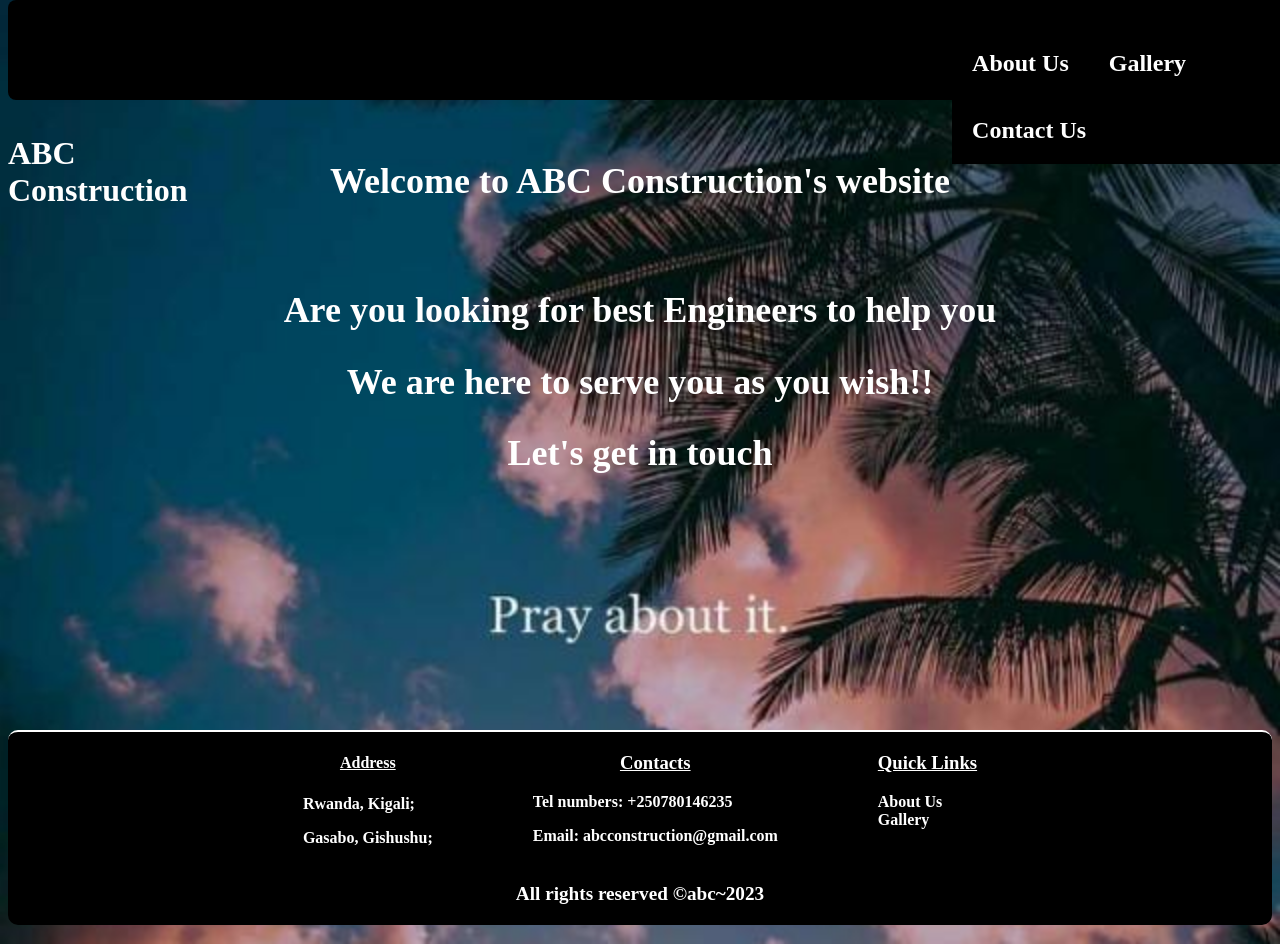
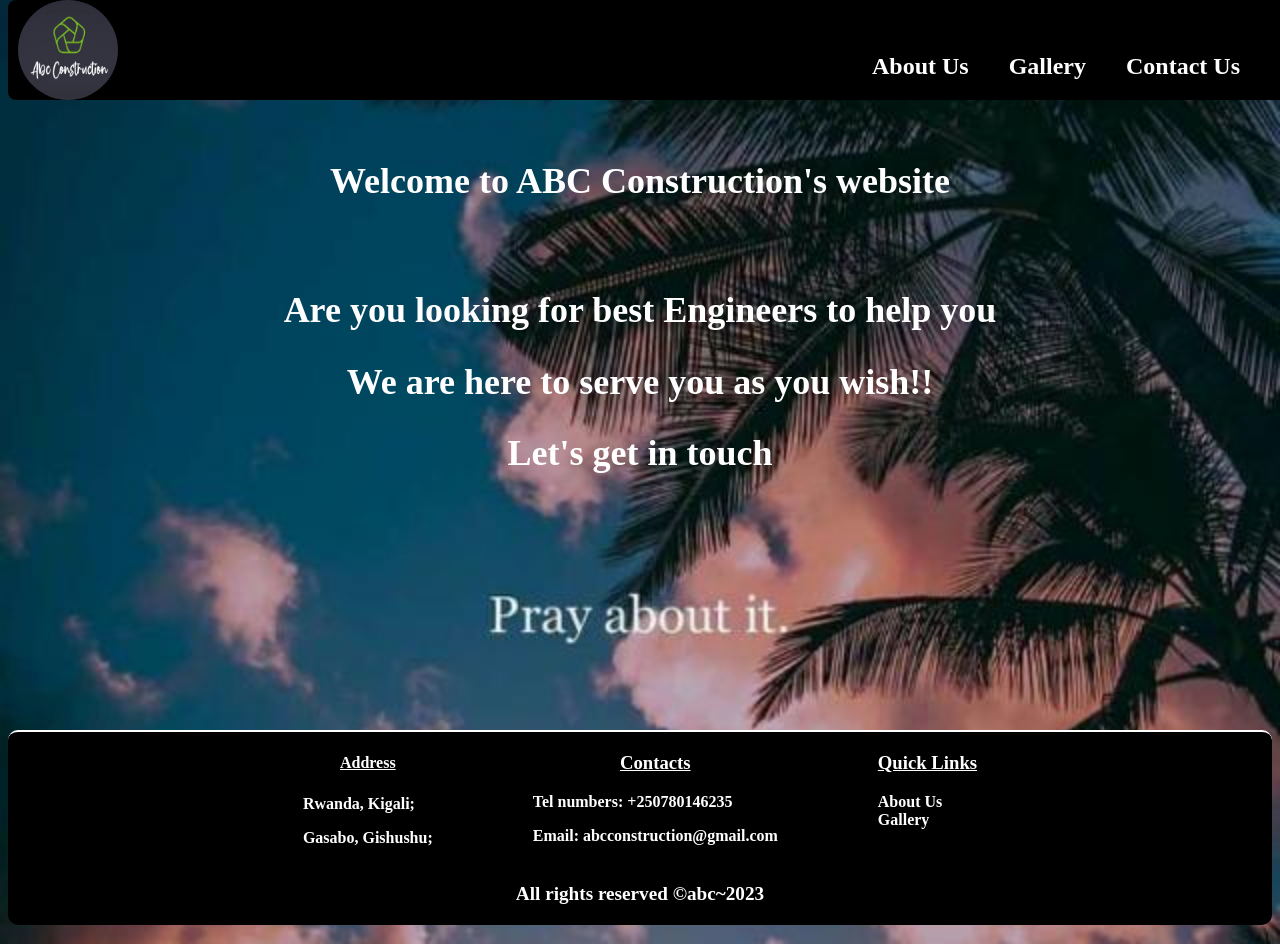
Before and after one commit to Ishimwe7/SimpleWebsiteForAbcConstruction, a plain HTML site: page index.html in a window 1280 px wide. Drawn offline with Linux system fonts and the light colour scheme.

Commit message:
added a logo image

```diff
--- a/index.html
+++ b/index.html
@@ -9,7 +9,7 @@
   <body>
       <div class="container">
         <div id="logo">
-          <h1>ABC Construction </h1>
+          <img src="/pictures/logo.PNG" alt="">
         </div>
         <div class="menu">
           <li><a href="about.html">About Us</a></li>
```
